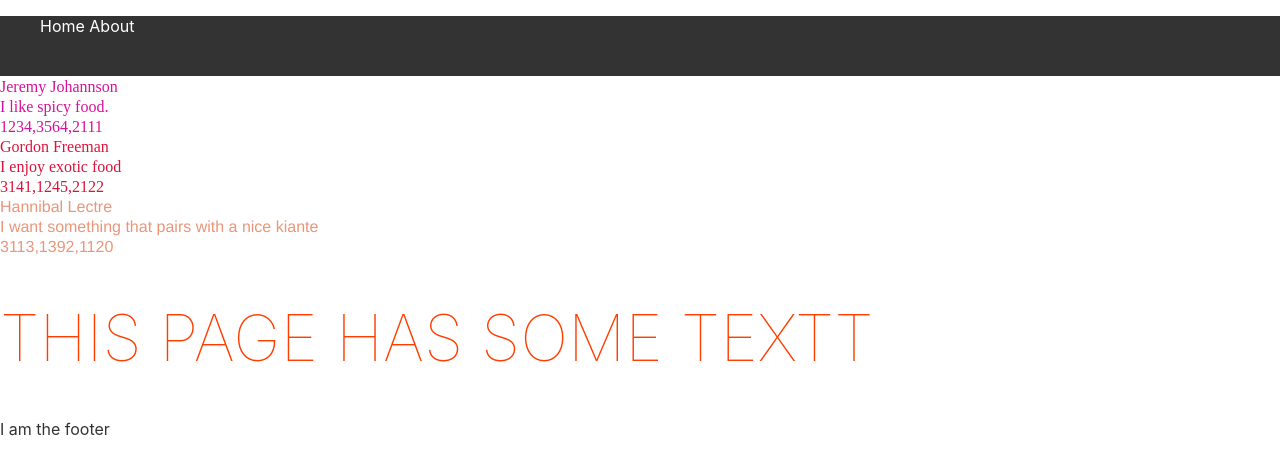
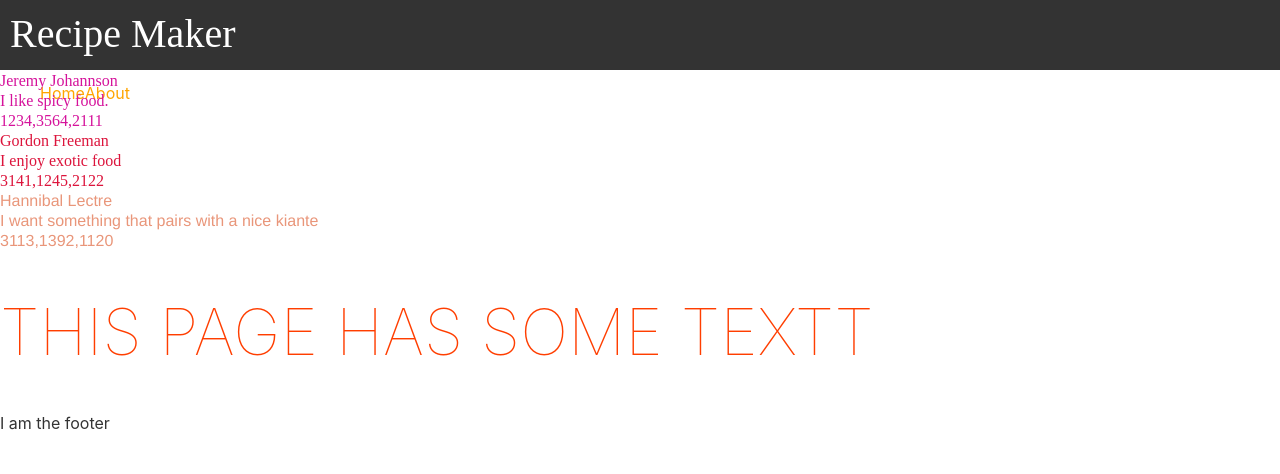
Before and after one commit to u1f98e/dubhacks2023, a Svelte app in the folder client/: page / in a window 1280 px wide. Shown: the top 474 px of the page. Built offline with nearby package versions, Linux system fonts and the light colour scheme.

Commit message:
added title and fixed header container

```diff
--- a/client/public/global.css
+++ b/client/public/global.css
@@ -8,7 +8,7 @@ body {
 	color: #333;
 	margin: 0;
 	padding: 0px;
-	box-sizing: content-box;
+	box-sizing: border-box;
 	font-family: -apple-system, BlinkMacSystemFont, "Segoe UI", Roboto, Oxygen-Sans, Ubuntu, Cantarell, "Helvetica Neue", sans-serif;
 }
 
--- a/client/src/navbar.svelte
+++ b/client/src/navbar.svelte
@@ -4,39 +4,15 @@
     import Home from "./home.svelte"
     import About from "./about.svelte"
     export let menu = 1;
-
 </script>
 
-<style>
-
-nav {
-        background-color: #333;
-        color: white;
-        height: 60px;
-    }
-
-a {
-    color: white;
-}
-
-ul li {
-    display : inline;
-    color: white;
-}
-
-</style>
-
- <main>
-    <nav>
-        <ul id="menu">
-            <li><a href="/" on:click|preventDefault={() => (menu = 1)}>Home</a></li>
-            <li><a href="/" on:click|preventDefault={() => (menu = 2)}>About</a></li>
+<div class="header-container">
+    <div class="title">Recipe Maker</div>
+        <ul class="menu">
+                <li><a href="/" on:click|preventDefault={() => (menu = 1)}>Home</a></li>
+                <li><a href="/" on:click|preventDefault={() => (menu = 2)}>About</a></li>
         </ul>
-
-
-
-    </nav>
- </main>
+</div>
 
  {#if menu === 1}
             <Home />
@@ -47,3 +23,34 @@ ul li {
 	            Page Not Found
             </h1>
 {/if}
+
+<style>
+    .header-container {
+        background-color: #333;
+        color: white;
+        height: 70px;
+    }
+
+    .title {
+        padding: 10px;
+        font-size: 40px;
+        font-family: 'Lora';
+        font-weight: 250;
+    }
+
+    .menu {
+        list-style: none;
+        display: flex;
+    }
+
+    .menu li {
+        display: inline;
+    }
+
+    .menu a {
+        text-decoration: none;
+        color: orange;
+        text-align: right;
+    }
+
+</style>
```
